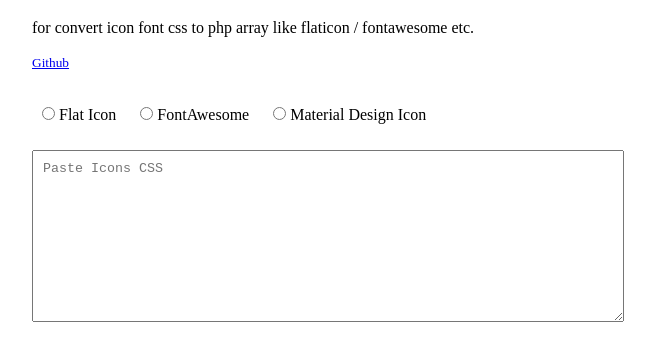
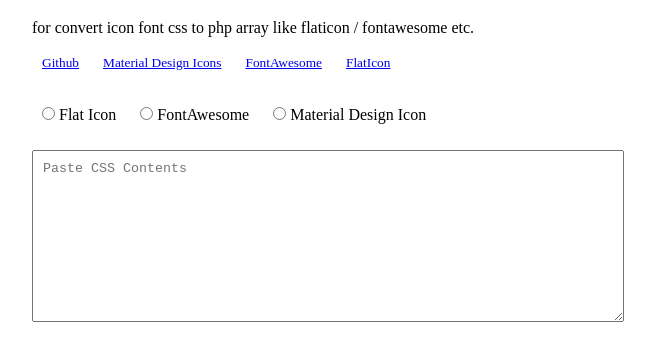
Before and after one commit to EmranAhmed/vue-generate-php-font-array, a plain HTML site: page index.html in a window 1280 px wide. Shown: the part 141-502 px from the top of the page, without its empty margins (308-963 px from the left). Drawn offline with Linux system fonts and the light colour scheme.

Commit message:
Sources added

```diff
--- a/index.html
+++ b/index.html
@@ -40,6 +40,11 @@
             display   : inline-block;
             font-size : 12px;
             }
+        small {
+
+            margin: 0 10px;
+
+        }
     </style>
 </head>
 <body>
@@ -49,7 +54,15 @@
     <h1>Parse CSS and Convert to PHP Array</h1>
 
     <p>for convert icon font css to php array like flaticon / fontawesome etc.</p>
-    <p><small><a href="https://github.com/EmranAhmed/vue-generate-php-font-array">Github</a></small></p>
+    <p>
+        <small><a target="_blank" href="https://github.com/EmranAhmed/vue-generate-php-font-array">Github</a></small>
+
+        <small><a target="_blank" href="https://cdn.materialdesignicons.com/1.6.50/css/materialdesignicons.min.css">Material Design Icons</a></small>
+
+        <small><a target="_blank" href="http://fontawesome.io/assets/font-awesome/css/font-awesome.css">FontAwesome</a></small>
+
+        <small><a target="_blank" href="http://www.flaticon.com/">FlatIcon</a></small>
+    </p>
 
     <label>
         <input type="radio" v-model="prefix" @change="beforeClassPrefix" before="" value="flaticon-"> Flat Icon
@@ -60,9 +73,13 @@
     <label>
         <input type="radio" v-model="prefix" @change="beforeClassPrefix" before="mdi" value="mdi-"> Material Design Icon
     </label>
-    <textarea v-model="css" cols="30" placeholder="Paste Icons CSS" rows="10"></textarea>
+    <textarea v-model="css" cols="30" placeholder="Paste CSS Contents" rows="10"></textarea>
     <textarea v-show="php" readonly v-model="php" cols="30" rows="10"></textarea>
+
+
 </div>
+
+
 <script src="vue.min.js"></script>
 <script src="script.js"></script>
 </body>
```
